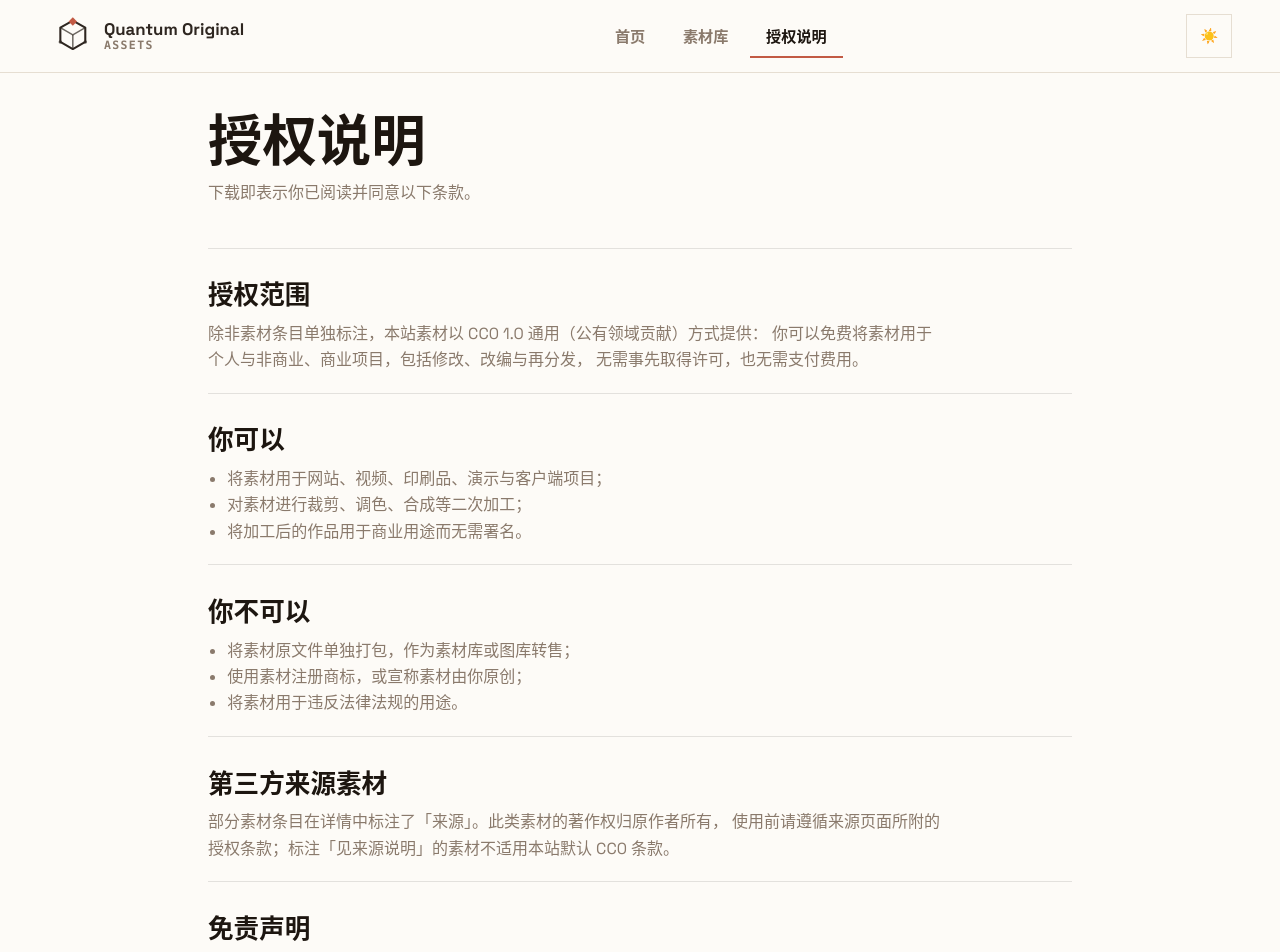
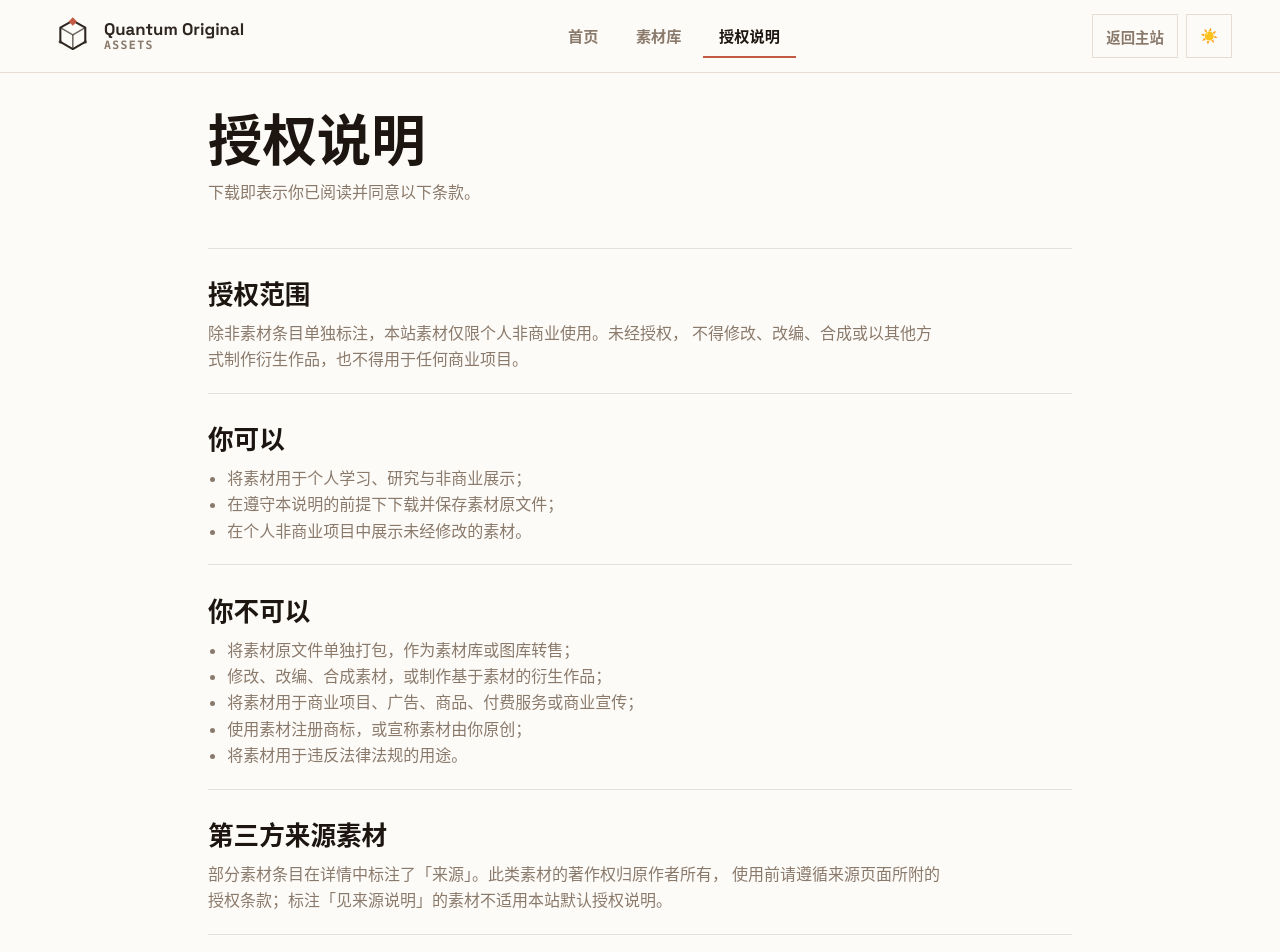
Before and after one commit to glowingstone124/QuantumOriginal-Assets, a React (Vite) app: page /license in a window 1280 px wide. Shown: the top 952 px of the page. Built offline with nearby package versions, Linux system fonts and the light colour scheme.

Commit message:
Restrict asset usage and add main site link

```diff
--- a/src/components/NavBar.jsx
+++ b/src/components/NavBar.jsx
@@ -36,6 +36,14 @@ export default function NavBar() {
         </nav>
 
         <div className="header-actions">
+          <a
+            className="site-link"
+            href="https://qoriginal.vip"
+            target="_blank"
+            rel="noreferrer"
+          >
+            返回主站
+          </a>
           <button
             type="button"
             className="theme-btn"
--- a/src/components/SiteFooter.jsx
+++ b/src/components/SiteFooter.jsx
@@ -13,6 +13,9 @@ export default function SiteFooter() {
           <div className="footer-cell">
             <span className="footer-cell__label mono-label">站点导航</span>
             <nav className="footer-nav" aria-label="页脚导航">
+              <a href="https://qoriginal.vip" target="_blank" rel="noreferrer">
+                <span>返回主站</span>
+              </a>
               <Link to="/gallery">
                 <span>素材库</span>
               </Link>
@@ -24,8 +27,8 @@ export default function SiteFooter() {
           <div className="footer-cell">
             <span className="footer-cell__label mono-label">关于</span>
             <p className="footer-desc">
-              Quantum Original 出品的高清原创视觉素材库，支持在线预览与原文件下载，
-              默认以 CC0 1.0 授权。
+              Quantum Original 出品的高清原创视觉素材库，支持在线预览与原文件下载。
+              素材仅限个人非商业使用。
             </p>
           </div>
           <div className="footer-cell">
--- a/src/data/assets.js
+++ b/src/data/assets.js
@@ -31,7 +31,7 @@ export function normalizeAsset(raw, index) {
     artist: raw.artist || '',
     artistUrl: raw.artistUrl || '',
     date: raw.date || '',
-    license: raw.license || 'CC0 1.0',
+    license: raw.license || '个人非商业使用',
     source: raw.source || '',
     featured: Boolean(raw.featured),
   }
--- a/src/styles/site.css
+++ b/src/styles/site.css
@@ -104,6 +104,26 @@
   display: flex;
   align-items: center;
   gap: 0.55rem;
+}
+
+.site-link {
+  display: inline-flex;
+  align-items: center;
+  min-height: 44px;
+  padding: 0 0.8rem;
+  color: var(--text-secondary);
+  font-size: 0.9rem;
+  font-weight: 700;
+  text-decoration: none;
+  border: 1px solid var(--split);
+  transition: color var(--motion-fast) ease, border-color var(--motion-fast) ease,
+    background-color var(--motion-fast) ease;
+}
+
+.site-link:hover {
+  color: var(--text-main);
+  border-color: var(--text-main);
+  background: var(--background-secondary);
 }
 
 .theme-btn {
--- a/src/views/HomeView.jsx
+++ b/src/views/HomeView.jsx
@@ -32,7 +32,7 @@ export default function HomeView() {
         label: '最高分辨率',
         value: maxWidth >= 1000 ? `${Math.round(maxWidth / 1000)}K+` : maxWidth > 0 ? `${maxWidth}px` : '高清原文件',
       },
-      { label: '授权方式', value: 'CC0' },
+      { label: '授权方式', value: '个人非商业' },
     ]
   }, [assets])
 
--- a/src/views/LicenseView.jsx
+++ b/src/views/LicenseView.jsx
@@ -10,18 +10,17 @@ export default function LicenseView() {
         <section className="license-section">
           <h2>授权范围</h2>
           <p>
-            除非素材条目单独标注，本站素材以 CC0 1.0 通用（公有领域贡献）方式提供：
-            你可以免费将素材用于个人与非商业、商业项目，包括修改、改编与再分发，
-            无需事先取得许可，也无需支付费用。
+            除非素材条目单独标注，本站素材仅限个人非商业使用。未经授权，
+            不得修改、改编、合成或以其他方式制作衍生作品，也不得用于任何商业项目。
           </p>
         </section>
 
         <section className="license-section">
           <h2>你可以</h2>
           <ul>
-            <li>将素材用于网站、视频、印刷品、演示与客户端项目；</li>
-            <li>对素材进行裁剪、调色、合成等二次加工；</li>
-            <li>将加工后的作品用于商业用途而无需署名。</li>
+            <li>将素材用于个人学习、研究与非商业展示；</li>
+            <li>在遵守本说明的前提下下载并保存素材原文件；</li>
+            <li>在个人非商业项目中展示未经修改的素材。</li>
           </ul>
         </section>
 
@@ -29,6 +28,8 @@ export default function LicenseView() {
           <h2>你不可以</h2>
           <ul>
             <li>将素材原文件单独打包，作为素材库或图库转售；</li>
+            <li>修改、改编、合成素材，或制作基于素材的衍生作品；</li>
+            <li>将素材用于商业项目、广告、商品、付费服务或商业宣传；</li>
             <li>使用素材注册商标，或宣称素材由你原创；</li>
             <li>将素材用于违反法律法规的用途。</li>
           </ul>
@@ -38,7 +39,7 @@ export default function LicenseView() {
           <h2>第三方来源素材</h2>
           <p>
             部分素材条目在详情中标注了「来源」。此类素材的著作权归原作者所有，
-            使用前请遵循来源页面所附的授权条款；标注「见来源说明」的素材不适用本站默认 CC0 条款。
+            使用前请遵循来源页面所附的授权条款；标注「见来源说明」的素材不适用本站默认授权说明。
           </p>
         </section>
 
```
Also changed, not shown: public/assets/manifest.json.
